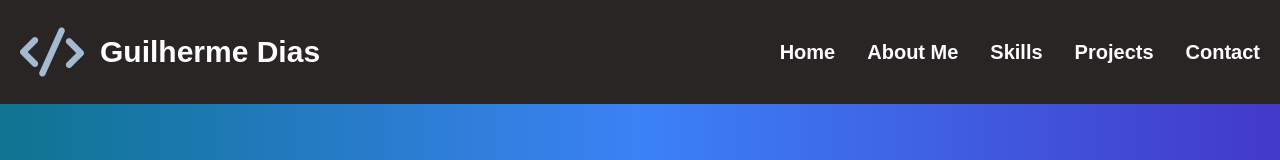
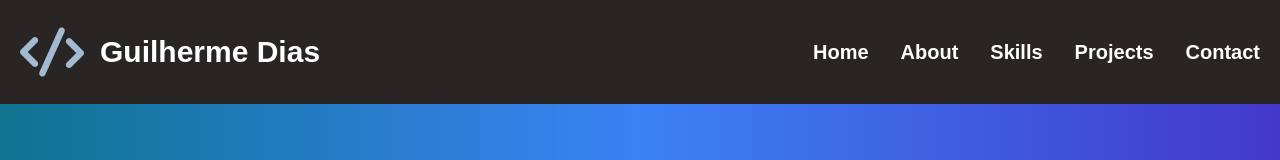
Before and after one commit to Guilherme-Dias-gomes/portifolio, a Next.js app: page / in a window 1280 px wide. Shown: the top 160 px of the page. Built offline with nearby package versions, Linux system fonts and the light colour scheme.

Commit message:
Adicionando prioridade de vizualização

```diff
--- a/src/app/page.tsx
+++ b/src/app/page.tsx
@@ -11,7 +11,7 @@ export default function Home() {
 
   return (
     <div className="p-0">
-      <header className="sticky top-0 flex flex-row bg-stone-800 text-white justify-between items-center p-5">
+      <header className="sticky top-0 flex flex-row bg-stone-800 text-white justify-between items-center p-5 z-10">
         <div className="flex flex-row items-center">
           <img src="codigo.png" alt="logo" className="w-16 mr-3" />
           <p className="p-1 text-3xl font-bold">Guilherme Dias</p>
@@ -45,31 +45,18 @@ export default function Home() {
           } lg:block lg:relative absolute top-full left-0 w-full bg-stone-800 lg:bg-transparent lg:w-auto lg:top-0`}
         >
           <ul className="flex flex-col lg:flex-row gap-8 text-xl font-bold p-5 lg:p-0">
-            <li>
-              <a href="#home" className="block py-2 lg:py-0">
-                Home
-              </a>
-            </li>
-            <li>
-              <a href="#about" className="block py-2 lg:py-0">
-                About Me
-              </a>
-            </li>
-            <li>
-              <a href="#skills" className="block py-2 lg:py-0">
-                Skills
-              </a>
-            </li>
-            <li>
-              <a href="#projects" className="block py-2 lg:py-0">
-                Projects
-              </a>
-            </li>
-            <li>
-              <a href="#contact" className="block py-2 lg:py-0">
-                Contact
-              </a>
-            </li>
+            {["home", "about", "skills", "projects", "contact"].map((item) => (
+              <li key={item}>
+                <a
+                  href={`#${item}`}
+                  className="block py-2 lg:py-0 relative transition duration-300 hover:text-blue-500
+                   before:content-[''] before:absolute before:left-0 before:bottom-0 before:w-0 before:h-[2px]
+                   before:bg-blue-500 before:transition-all before:duration-300 hover:before:w-full"
+                >
+                  {item.charAt(0).toUpperCase() + item.slice(1)}
+                </a>
+              </li>
+            ))}
           </ul>
         </nav>
       </header>
```
